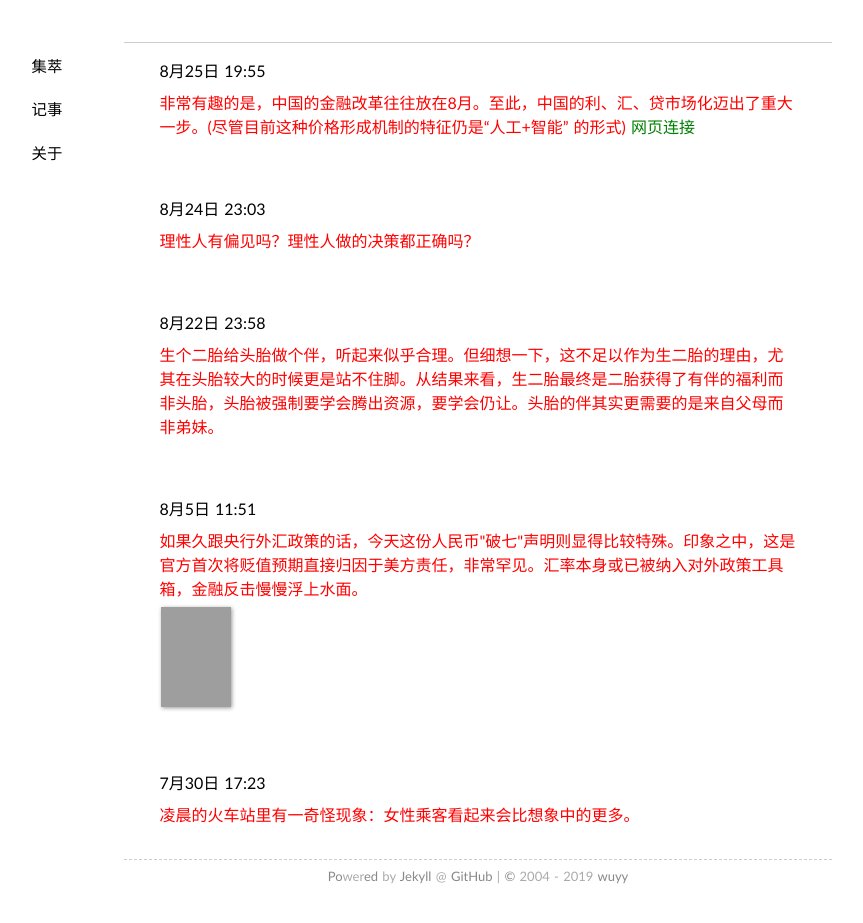
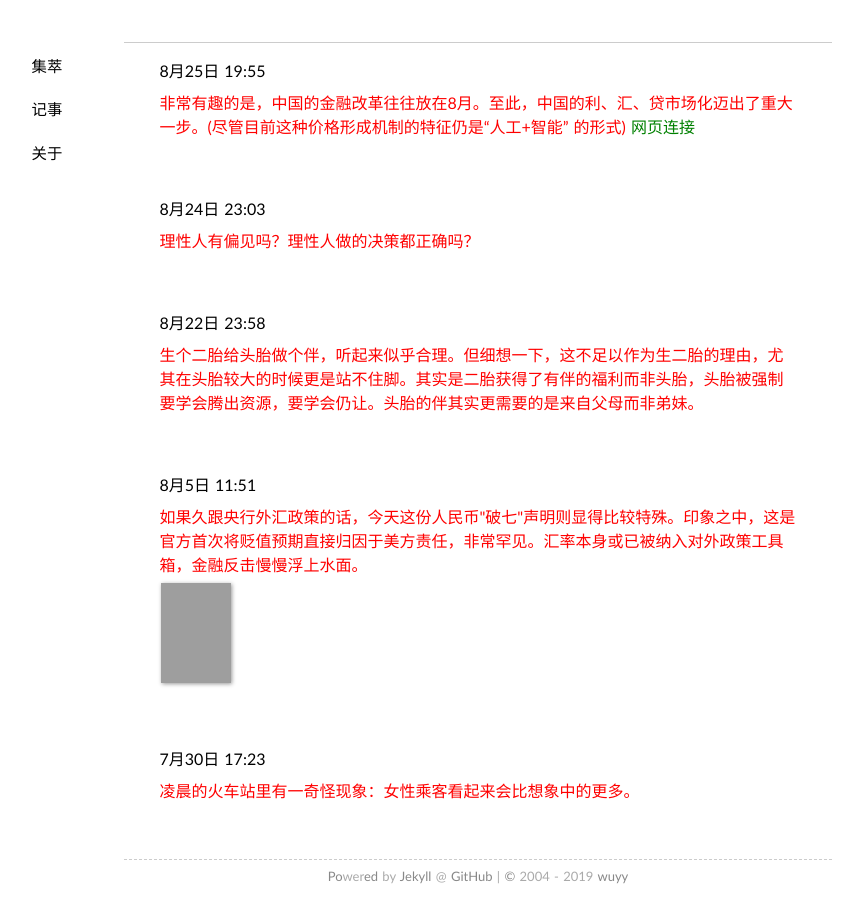
Before and after one commit to wuyy2007/wanguolin.github.io, a Jekyll site: the page built from tlog/index.md, in a window 1280 px wide. Shown: the top 923 px of the page, without its empty margins (162-1025 px from the left). Built offline with Jekyll 4.4.1, drawn with Linux system fonts in a browser that asks for light colours; nearby versions of some CDN libraries; some web fonts are replaced; grey boxes are pictures that could not be loaded.

Commit message:
Update index.md

```diff
--- a/tlog/index.md
+++ b/tlog/index.md
@@ -141,7 +141,7 @@ comments: no
 
 		<span  class = "space">
 			<p>8月22日 23:58</p>
-			<font  color="red">生个二胎给头胎做个伴，听起来似乎合理。但细想一下，这不足以作为生二胎的理由，尤其在头胎较大的时候更是站不住脚。从结果来看，生二胎最终是二胎获得了有伴的福利而非头胎，头胎被强制要学会腾出资源，要学会仍让。头胎的伴其实更需要的是来自父母而非弟妹。</font>
+			<font  color="red">生个二胎给头胎做个伴，听起来似乎合理。但细想一下，这不足以作为生二胎的理由，尤其在头胎较大的时候更是站不住脚。其实是二胎获得了有伴的福利而非头胎，头胎被强制要学会腾出资源，要学会仍让。头胎的伴其实更需要的是来自父母而非弟妹。</font>
 			<div class="over"></div><!--背景层-->
 			<div class="logoImg amplifyImg"><!--注意：此处的amlifyImg不可少-->
 
```
